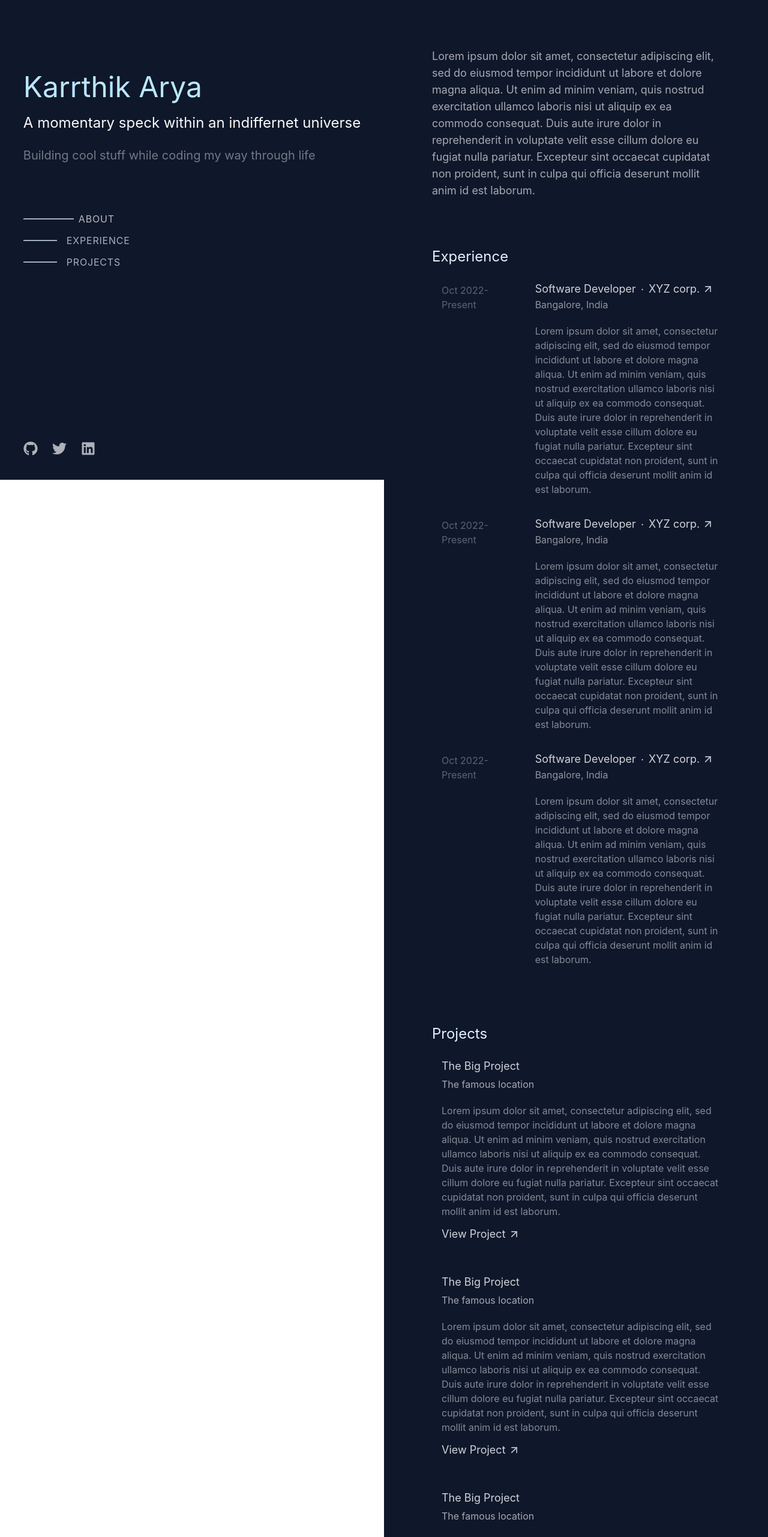
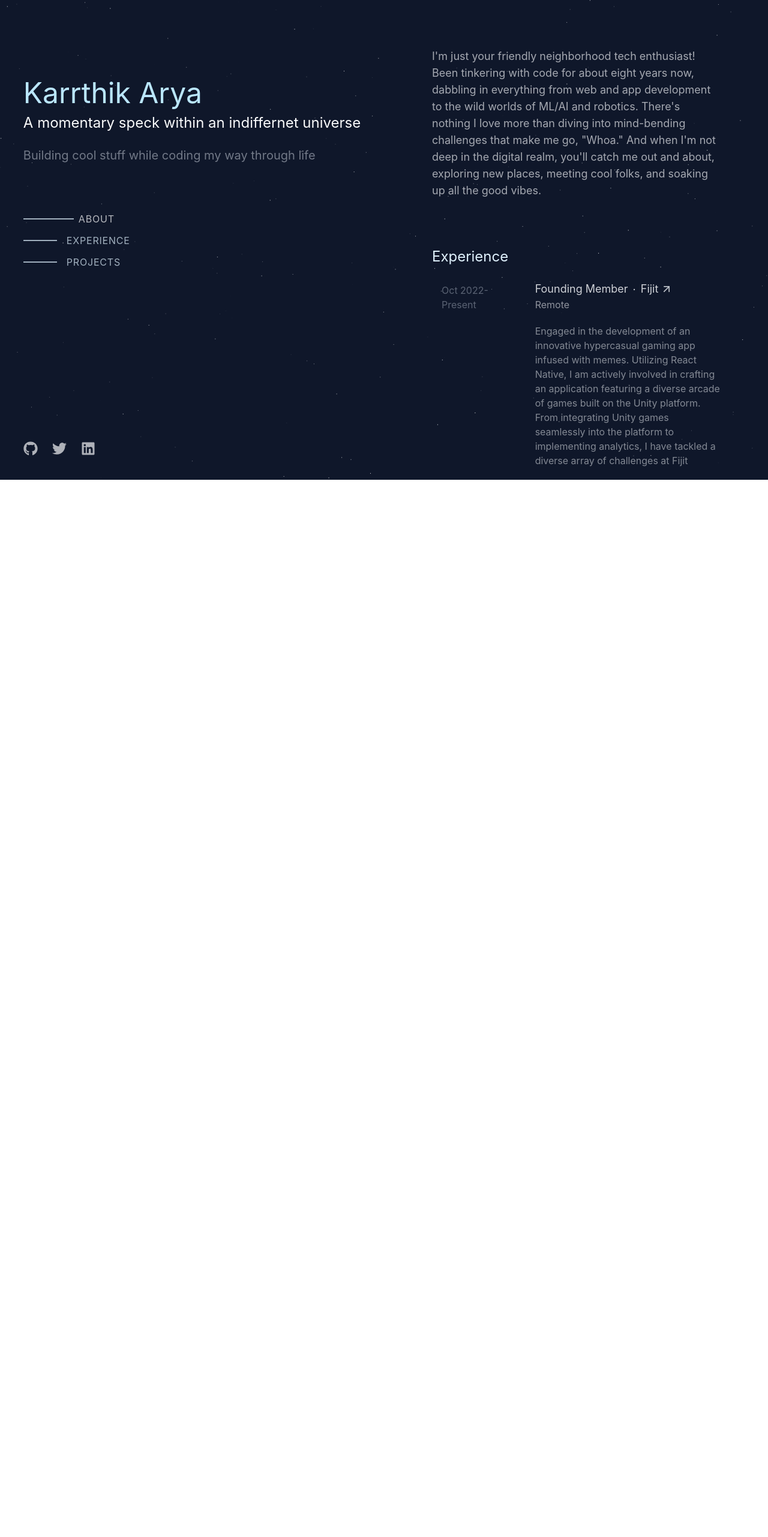
Before and after one commit to Karrthik-Arya/website, a React (Create React App) app: page / in a window 1280 px wide. Shown: the top 2563 px of the page at 60% size. After the commit the page ends 800 px from the top, so only its background shows below. Built offline with nearby package versions, Linux system fonts and the light colour scheme.

Commit message:
Add content and improve design

```diff
--- a/src/App.tsx
+++ b/src/App.tsx
@@ -1,14 +1,21 @@
 import React from 'react';
 import Intro from './components/Intro';
 import Details from './components/Details';
+import Starfield from './components/Starfield';
 
 function App() {
   return (
-    <div className="bg-slate-900 md:h-screen flex flex-col md:fkex-row">
-      <div className='bg-slate-900 relative md:fixed md:h-screen flex flex-col justify-center md:w-1/2'>
+    <div className="bg-slate-900 md:min-h-screen flex flex-col md:flex-row">
+      <Starfield
+        starCount={1000}
+        starColor={[255, 255, 255]}
+        speedFactor={0.05}
+        backgroundColor="black"
+      />
+      <div className= 'relative md:fixed md:h-screen flex flex-col justify-center md:w-1/2'>
         <Intro />
       </div>
-      <div className='bg-slate-900 md:absolute md:w-1/2 md:right-0'>
+      <div className='md:max-h-screen md:absolute md:w-1/2 md:right-0 md:overflow-y-auto'>
         <Details />
       </div>
     </div>
--- a/src/components/Details.tsx
+++ b/src/components/Details.tsx
@@ -3,9 +3,9 @@ import Experience from "./Experience";
 import Projects from "./Projects";
 
 const Details : FC = () => (
-    <div className=" p-5 md:p-20">
+    <div className="h-full p-5 md:p-20">
         <p id='about' className="text-lg text-gray-200 opacity-70">
-            Lorem ipsum dolor sit amet, consectetur adipiscing elit, sed do eiusmod tempor incididunt ut labore et dolore magna aliqua. Ut enim ad minim veniam, quis nostrud exercitation ullamco laboris nisi ut aliquip ex ea commodo consequat. Duis aute irure dolor in reprehenderit in voluptate velit esse cillum dolore eu fugiat nulla pariatur. Excepteur sint occaecat cupidatat non proident, sunt in culpa qui officia deserunt mollit anim id est laborum.
+           I'm just your friendly neighborhood tech enthusiast! Been tinkering with code for about eight years now, dabbling in everything from web and app development to the wild worlds of ML/AI and robotics. There's nothing I love more than diving into mind-bending challenges that make me go, "Whoa." And when I'm not deep in the digital realm, you'll catch me out and about, exploring new places, meeting cool folks, and soaking up all the good vibes.
         </p>
 
         <p id='experience' className="text-2xl text-sky-100 mt-20">
--- a/src/components/Experience.tsx
+++ b/src/components/Experience.tsx
@@ -3,10 +3,10 @@ import ExperienceCard from "./ExperienceCard"
 
 const Experience: FC = () => {
     return (
-        <div className=" my-2 flex flex-col">
-            <ExperienceCard title="Software Developer" duration="Oct 2022-Present" company="XYZ corp." location="Bangalore, India" description="Lorem ipsum dolor sit amet, consectetur adipiscing elit, sed do eiusmod tempor incididunt ut labore et dolore magna aliqua. Ut enim ad minim veniam, quis nostrud exercitation ullamco laboris nisi ut aliquip ex ea commodo consequat. Duis aute irure dolor in reprehenderit in voluptate velit esse cillum dolore eu fugiat nulla pariatur. Excepteur sint occaecat cupidatat non proident, sunt in culpa qui officia deserunt mollit anim id est laborum." />
-            <ExperienceCard title="Software Developer" duration="Oct 2022-Present" company="XYZ corp." location="Bangalore, India" description="Lorem ipsum dolor sit amet, consectetur adipiscing elit, sed do eiusmod tempor incididunt ut labore et dolore magna aliqua. Ut enim ad minim veniam, quis nostrud exercitation ullamco laboris nisi ut aliquip ex ea commodo consequat. Duis aute irure dolor in reprehenderit in voluptate velit esse cillum dolore eu fugiat nulla pariatur. Excepteur sint occaecat cupidatat non proident, sunt in culpa qui officia deserunt mollit anim id est laborum." />
-            <ExperienceCard title="Software Developer" duration="Oct 2022-Present" company="XYZ corp." location="Bangalore, India" description="Lorem ipsum dolor sit amet, consectetur adipiscing elit, sed do eiusmod tempor incididunt ut labore et dolore magna aliqua. Ut enim ad minim veniam, quis nostrud exercitation ullamco laboris nisi ut aliquip ex ea commodo consequat. Duis aute irure dolor in reprehenderit in voluptate velit esse cillum dolore eu fugiat nulla pariatur. Excepteur sint occaecat cupidatat non proident, sunt in culpa qui officia deserunt mollit anim id est laborum." />
+        <div className="h-max my-2 flex flex-col">
+            <ExperienceCard url='https://www.fijit.club/' title="Founding Member" duration="Oct 2022-Present" company="Fijit" location="Remote" description="Engaged in the development of an innovative hypercasual gaming app infused with memes. Utilizing React Native, I am actively involved in crafting an application featuring a diverse arcade of games built on the Unity platform. From integrating Unity games seamlessly into the platform to implementing analytics, I have tackled a diverse array of challenges at Fijit" />
+            <ExperienceCard title="Software Development Intern" duration="May 2023 - July 2023" company="Amazon" location="Hyderabad, India" description="Successfully implemented a data vending pipeline for a data lake using AWS services such as Athena, Glue, Lambda etc. Employing AWS CDK, I orchestrated the entire infrastructure, including tables and crawlers, for simplified future maintenance." />
+            <ExperienceCard title="MLOps Intern" duration="May 2022 - Sep 2022" company="Marsh McLennan" location="Mumbai, India" description="Architected a comprehensive end-to-end CI/CD MLOps Pipeline on AWS SageMaker, incorporating open-source tools like DeepChecks and Explainable AI. Explored distributed data parallelism techniques, including Parameter Server and Uber's Horovod Ring Reduce, and implemented distributed training on an AWS EMR Cluster using Spark DataFrame for diverse algorithm types." />
         </div>
     )
 }
--- a/src/components/ExperienceCard.tsx
+++ b/src/components/ExperienceCard.tsx
@@ -6,12 +6,13 @@ type ExperienceCardProps = {
     title: string
     company: string
     location: string
-    description: string
+    description: string,
+    url?: string,
 }
 
-const ExperienceCard: FC<ExperienceCardProps> = ({title, duration, company, location, description}) => {
+const ExperienceCard: FC<ExperienceCardProps> = ({title, duration, company, location, description, url}) => {
     return (
-        <div className="group w-full m-2 p-2 rounded-lg hover:cursor-pointer hover:shadow-lg hover:bg-white/5 hover:backdrop-opacity-5 transition ease-in-out flex flex-row gap-10">
+        <div onClick={()=>url && window.open(url, '_blank')} className={`group w-full m-2 p-2 rounded-lg ${url? 'hover:cursor-pointer':''} hover:shadow-lg hover:bg-white/5 hover:backdrop-opacity-5 transition ease-in-out flex flex-row gap-10`}>
             <p className="w-1/4 text-slate-300 opacity-40 text-md my-1">
                 {duration}
             </p>
@@ -26,7 +27,7 @@ const ExperienceCard: FC<ExperienceCardProps> = ({title, duration, company, loca
                     <p className="text-gray-200 opacity-90 text-lg group-hover:text-green-300">
                         {company}
                     </p>
-                    <FiArrowUpRight className="-ml-1 transition ease-in-out w-5 h-5 my-auto text-gray-300 opacity-90 group-hover:text-green-300 group-hover:translate-x-0.5 group-hover:-translate-y-0.5" />
+                    {url && <FiArrowUpRight className="-ml-1 transition ease-in-out w-5 h-5 my-auto text-gray-300 opacity-90 group-hover:text-green-300 group-hover:translate-x-0.5 group-hover:-translate-y-0.5" />}
                 </div>
                 <p className="text-gray-200 opacity-60 text-[20]">
                         {location}
--- a/src/components/ProjectCard.tsx
+++ b/src/components/ProjectCard.tsx
@@ -5,11 +5,11 @@ type ProjectCardProps = {
     title: string
     subtitle: string
     description: string
-    url: string
+    url?: string
 }
 
 const ProjectCard: FC<ProjectCardProps> = ({title, subtitle, description, url}) => {
-    return (<div className="w-full group m-2 p-2 rounded-lg hover:cursor-pointer hover:shadow-lg hover:bg-white/5 hover:backdrop-opacity-5 transition ease-in-out flex flex-col">
+    return (<div onClick={()=>url && window.open(url, '_blank')} className={`w-full group m-2 p-2 rounded-lg ${url? 'hover:cursor-pointer':''} hover:shadow-lg hover:bg-white/5 hover:backdrop-opacity-5 transition ease-in-out flex flex-col`}>
         <p className="text-gray-200 opacity-90 text-lg">
                 {title}
         </p>
@@ -20,10 +20,10 @@ const ProjectCard: FC<ProjectCardProps> = ({title, subtitle, description, url})
                 {description}
         </p>
         <div className="flex flex-row mt-3 gap-1">
-        <p className="transition ease-in-out text-gray-200 opacity-90 text-lg group-hover:text-green-300">
+       {url &&<> <p className="transition ease-in-out text-gray-200 opacity-90 text-lg group-hover:text-green-300">
             View Project
         </p>
-        <FiArrowUpRight className="transition ease-in-out w-5 h-5 my-auto text-gray-300 opacity-90 group-hover:text-green-300 group-hover:translate-x-0.5 group-hover:-translate-y-0.5" />
+         <FiArrowUpRight className="transition ease-in-out w-5 h-5 my-auto text-gray-300 opacity-90 group-hover:text-green-300 group-hover:translate-x-0.5 group-hover:-translate-y-0.5" /></>}
         </div>
     </div>)
 }
--- a/src/components/Projects.tsx
+++ b/src/components/Projects.tsx
@@ -4,9 +4,9 @@ import ProjectCard from "./ProjectCard";
 const Projects: FC = () => {
     return (
         <div className="my-2 flex flex-col gap-5">
-            <ProjectCard url="/" title="The Big Project" subtitle="The famous location" description="Lorem ipsum dolor sit amet, consectetur adipiscing elit, sed do eiusmod tempor incididunt ut labore et dolore magna aliqua. Ut enim ad minim veniam, quis nostrud exercitation ullamco laboris nisi ut aliquip ex ea commodo consequat. Duis aute irure dolor in reprehenderit in voluptate velit esse cillum dolore eu fugiat nulla pariatur. Excepteur sint occaecat cupidatat non proident, sunt in culpa qui officia deserunt mollit anim id est laborum." />
-            <ProjectCard url="/" title="The Big Project" subtitle="The famous location" description="Lorem ipsum dolor sit amet, consectetur adipiscing elit, sed do eiusmod tempor incididunt ut labore et dolore magna aliqua. Ut enim ad minim veniam, quis nostrud exercitation ullamco laboris nisi ut aliquip ex ea commodo consequat. Duis aute irure dolor in reprehenderit in voluptate velit esse cillum dolore eu fugiat nulla pariatur. Excepteur sint occaecat cupidatat non proident, sunt in culpa qui officia deserunt mollit anim id est laborum." />
-            <ProjectCard url="/" title="The Big Project" subtitle="The famous location" description="Lorem ipsum dolor sit amet, consectetur adipiscing elit, sed do eiusmod tempor incididunt ut labore et dolore magna aliqua. Ut enim ad minim veniam, quis nostrud exercitation ullamco laboris nisi ut aliquip ex ea commodo consequat. Duis aute irure dolor in reprehenderit in voluptate velit esse cillum dolore eu fugiat nulla pariatur. Excepteur sint occaecat cupidatat non proident, sunt in culpa qui officia deserunt mollit anim id est laborum." />
+            <ProjectCard url="https://devpost.com/software/spear-the-future-of-socializing" title="Spear: The Future of Socializing" subtitle="DeveloperWeek Hackathon" description="Working on an app that helps people wanting to go to an event connect with other like-minded people, allowing them to form groups and experience together. The project includes a frontend developed with React Native and backend infrastructure comprising a Postgres database with Prisma and a Nest.JS service. User authentication is streamlined with Firebase and Google OAuth, with security ensured through auth guards and TypeORM within Nest.JS for secure communication with the database." />
+            <ProjectCard title="CodeWars" subtitle="Web and Coding Club, IIT Bombay" description="A simulation was developed utilizing B+ Trees to manage a Limit Order Book, feeding changes to a Hawkes Process. The simulation was transferred to the client's side, featuring State-dependent Market Movement based on Gaussian Models. The server was constructed using Express.js with MongoDB to facilitate communication with clients using RSA-based encryption. Additionally, a straightforward and user-friendly dashboard was created using React.js to showcase the leaderboard and other statistics." />
+            <ProjectCard title="Parkin: Parking Spaces Finder" subtitle="Seasons of Code 2022, IIT Bombay" description="Mentored a team of 10 students to create a parking app using React-Native for frontend and Nest.js for backend. Developed a REST API with Nest.js for MongoDB to handle CRUD operations on parking spaces data. Integrated an interface on React-Native for users to input parking spaces, leveraging the Google Maps API." />
         </div>
     )
 }
--- /dev/null
+++ b/src/components/Starfield.tsx
@@ -0,0 +1,148 @@
+
+import React, { useEffect } from 'react';
+
+interface Props {
+	speedFactor?: number;
+	backgroundColor?: string;
+	starColor?: [number, number, number];
+	starCount?: number;
+}
+
+export default function Starfield(props: Props) {
+	const { speedFactor = 0.05, backgroundColor = 'black', starColor = [255, 255, 255], starCount = 5000 } = props;
+
+	useEffect(() => {
+		const canvas = document.getElementById('starfield') as HTMLCanvasElement;
+
+		if (canvas) {
+			const c = canvas.getContext('2d');
+
+			if (c) {
+				let w = window.innerWidth;
+				let h = window.innerHeight;
+
+				const setCanvasExtents = () => {
+					canvas.width = w;
+					canvas.height = h;
+				};
+
+				setCanvasExtents();
+
+				window.onresize = () => {
+					setCanvasExtents();
+				};
+
+				const makeStars = (count: number) => {
+					const out = [];
+					for (let i = 0; i < count; i++) {
+						const s = {
+							x: Math.random() * 1600 - 800,
+							y: Math.random() * 900 - 450,
+							z: Math.random() * 1000,
+						};
+						out.push(s);
+					}
+					return out;
+				};
+
+				let stars = makeStars(starCount);
+
+				const clear = () => {
+					c.fillStyle = backgroundColor;
+					c.fillRect(0, 0, canvas.width, canvas.height);
+				};
+
+				const putPixel = (x: number, y: number, brightness: number) => {
+					const rgb =
+						'rgba(' + starColor[0] + ',' + starColor[1] + ',' + starColor[2] + ',' + brightness + ')';
+					c.fillStyle = rgb;
+					c.fillRect(x, y, 1, 1);
+				};
+
+				const moveStars = (distance: number) => {
+					const count = stars.length;
+					for (var i = 0; i < count; i++) {
+						const s = stars[i];
+						s.z -= distance;
+						while (s.z <= 1) {
+							s.z += 1000;
+						}
+					}
+				};
+
+				let prevTime: number;
+				const init = (time: number) => {
+					prevTime = time;
+					requestAnimationFrame(tick);
+				};
+
+				const tick = (time: number) => {
+					let elapsed = time - prevTime;
+					prevTime = time;
+
+					moveStars(elapsed * speedFactor);
+
+					clear();
+
+					const cx = w / 2;
+					const cy = h / 2;
+
+					const count = stars.length;
+					for (var i = 0; i < count; i++) {
+						const star = stars[i];
+
+						const x = cx + star.x / (star.z * 0.001);
+						const y = cy + star.y / (star.z * 0.001);
+
+						if (x < 0 || x >= w || y < 0 || y >= h) {
+							continue;
+						}
+
+						const d = star.z / 1000.0;
+						const b = 1 - d * d;
+
+						putPixel(x, y, b);
+					}
+
+					requestAnimationFrame(tick);
+				};
+
+				requestAnimationFrame(init);
+
+				// add window resize listener:
+				window.addEventListener('resize', function () {
+					w = window.innerWidth;
+					h = window.innerHeight;
+					setCanvasExtents();
+				});
+			} else {
+				console.error('Could not get 2d context from canvas element');
+			}
+		} else {
+			console.error('Could not find canvas element with id "starfield"');
+		}
+
+		return () => {
+			window.onresize = null;
+		};
+	}, [starColor, backgroundColor, speedFactor, starCount]);
+
+	return (
+		<canvas
+			id="starfield"
+			style={{
+				padding: 0,
+				margin: 0,
+				position: 'fixed',
+				top: 0,
+				right: 0,
+				bottom: 0,
+				left: 0,
+				zIndex: 10,
+				opacity: 1,
+				pointerEvents: 'none',
+				mixBlendMode: 'screen',
+			}}
+		></canvas>
+	);
+}
```
